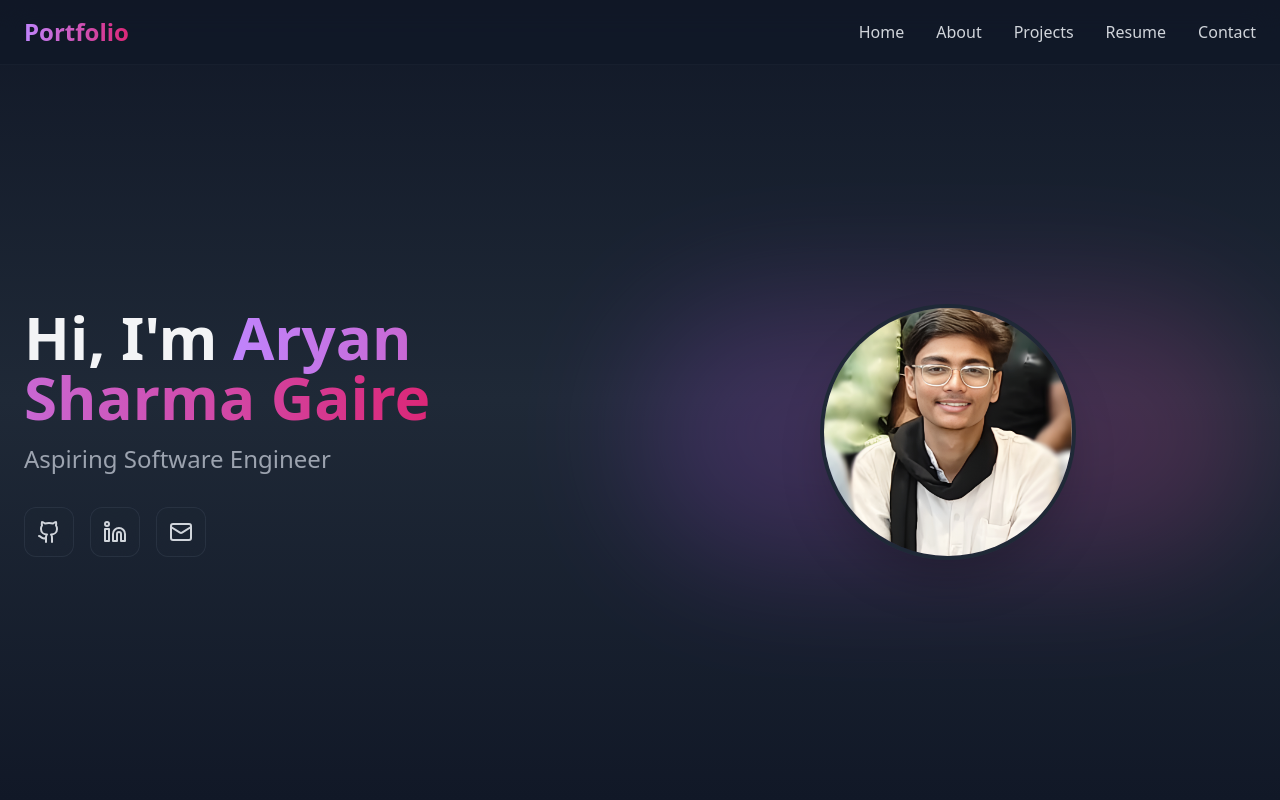
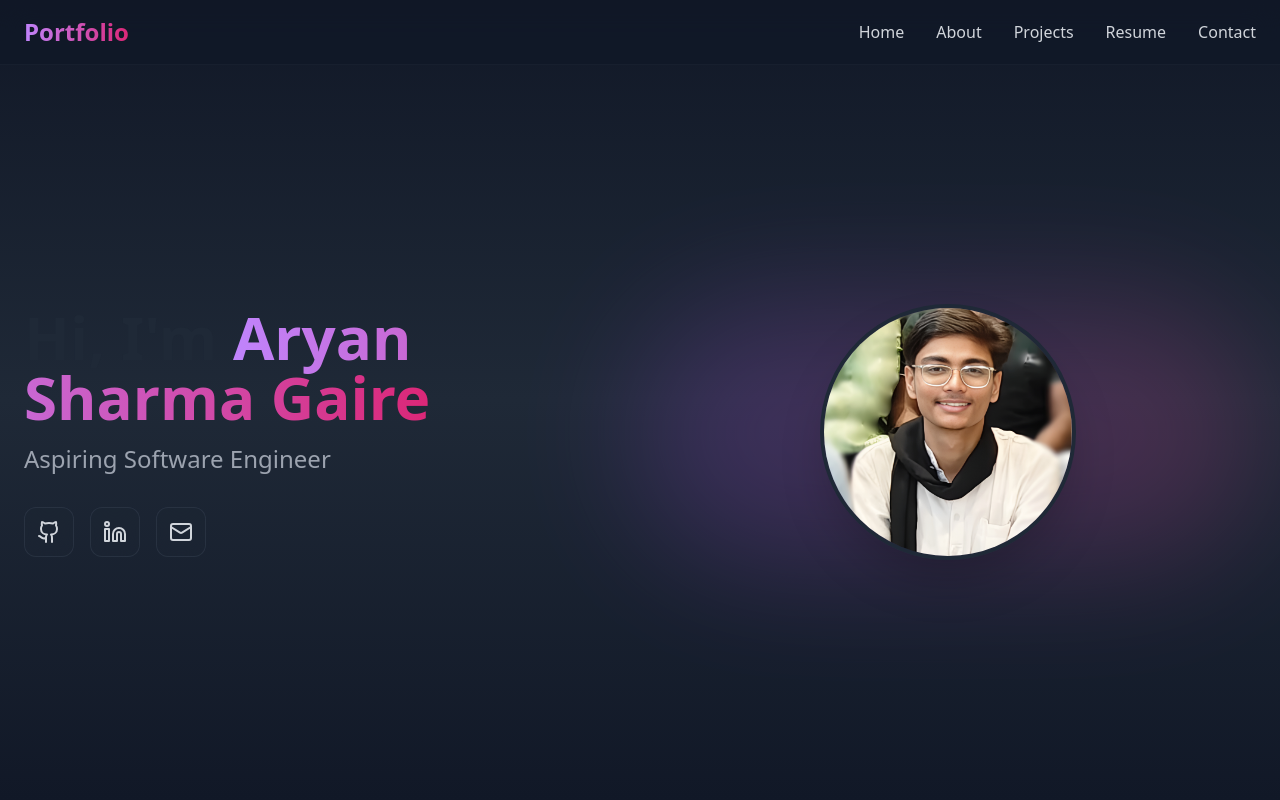
Before and after one commit to dovbyk/Resume, a React (Vite) app: page / in a window 1280 px wide. Shown: the top 800 px of the page. Built offline with nearby package versions, Linux system fonts and the light colour scheme.

Commit message:
Update App.tsx

```diff
--- a/src/App.tsx
+++ b/src/App.tsx
@@ -8,7 +8,7 @@
 
 function App() {
   return (
-    <div className="min-h-screen bg-green-50">
+    <div className="min-h-screen bg-gray-50 text-gray-800">
       <Header />
       <main>
         <Hero />
```
